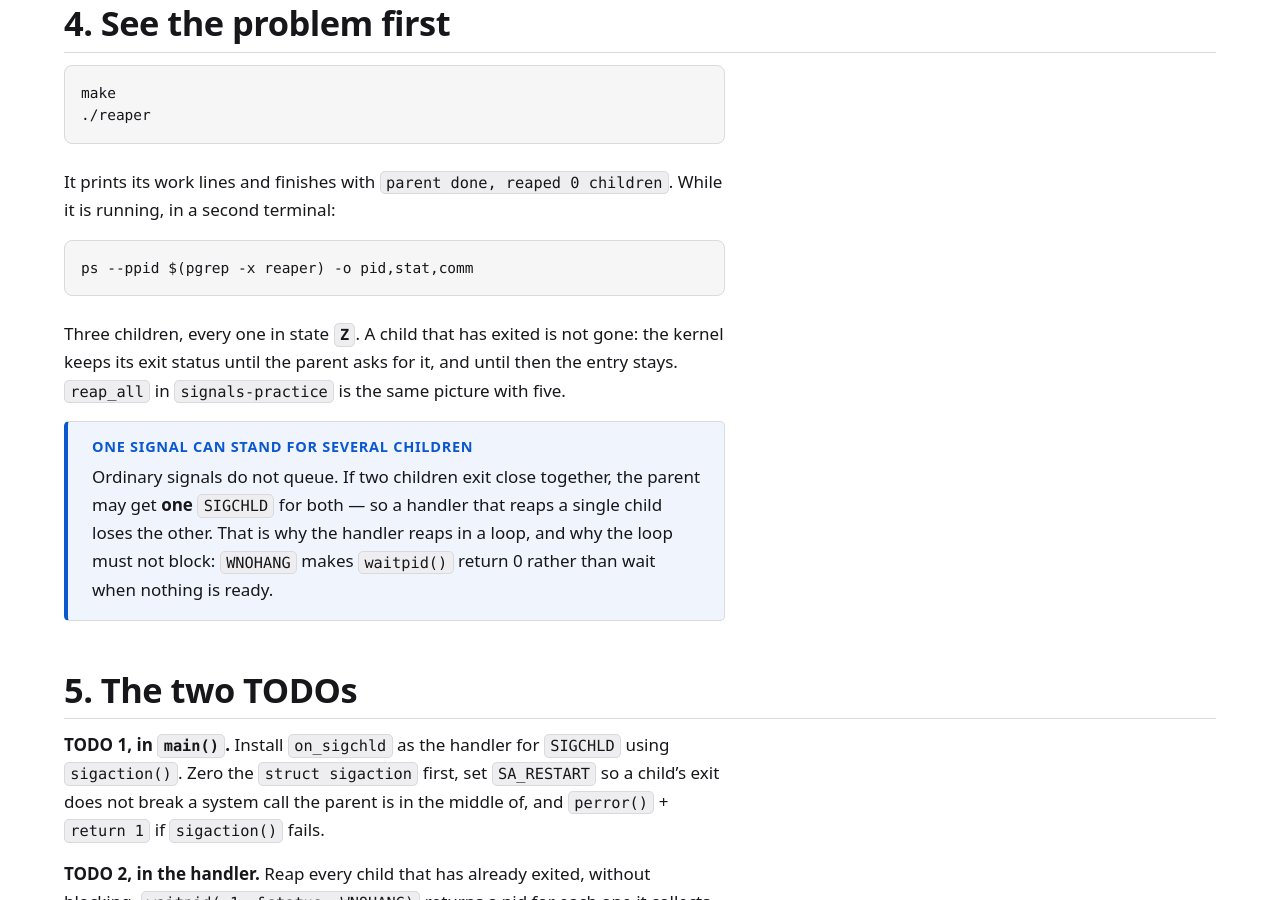
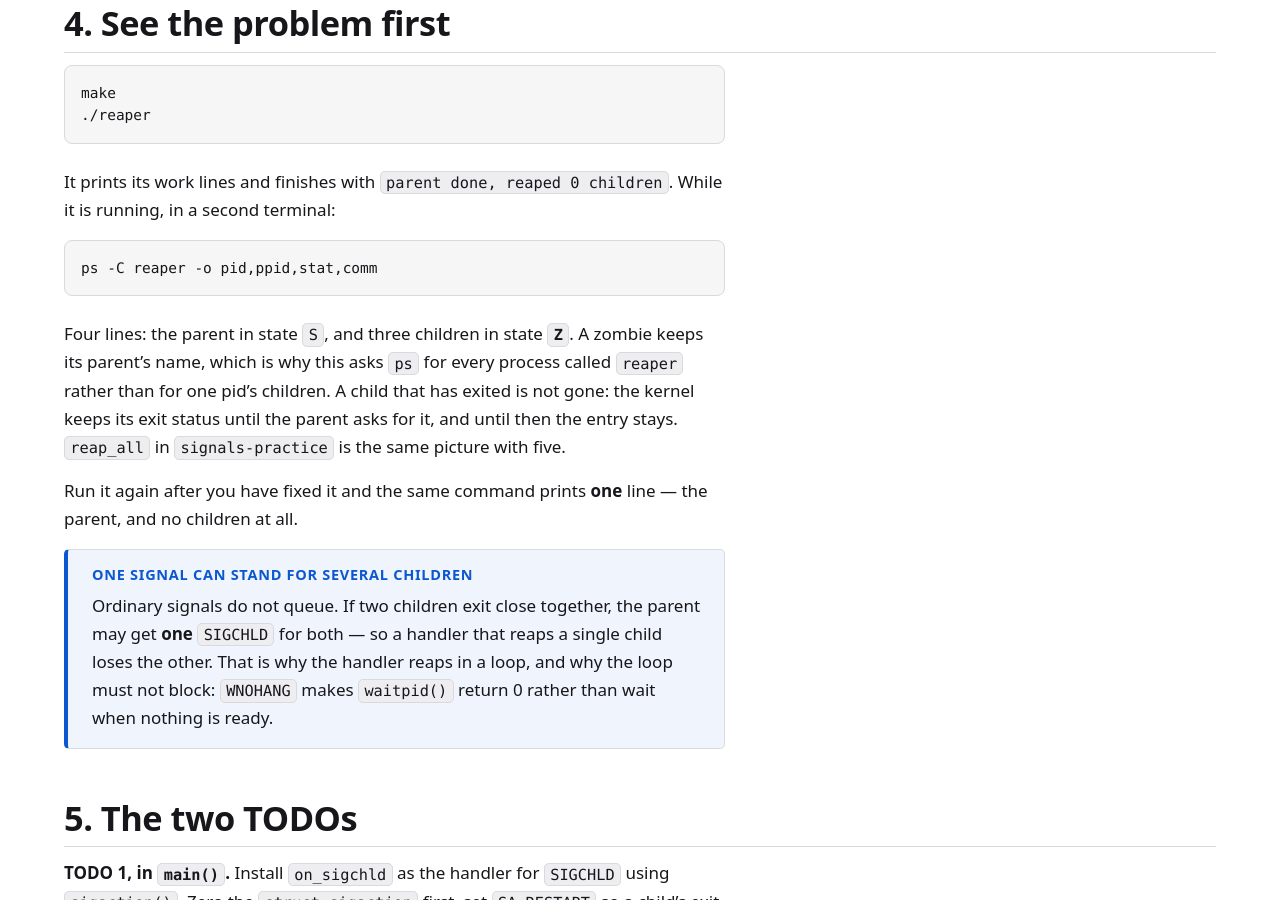
Before and after one commit to CSCE-313-FA26/CSCE-313-FA26.github.io, a Jekyll site: the page built from activity-5-qvtr/index.md, in a window 1280 px wide and 900 px high, scrolled down 2100 px. Built offline with Jekyll 4.4.1, drawn with Linux system fonts in a browser that asks for light colours.

Commit message:
Activity 5: ps -C reaper, not ps --ppid $(pgrep -x reaper)
A zombie keeps its parent's name, so while the bug is present pgrep -x
returns four pids and ps --ppid fails with 'process ID list syntax error'
- in exactly the case the command was given for. Measured both ways.

Co-Authored-By: Claude Opus 5 (1M context) <noreply@anthropic.com>
Claude-Session: https://claude.ai/code/session_01Cdfrp6jXTU4Azy52SVcfSN

````diff
--- a/activity-5-qvtr/index.md
+++ b/activity-5-qvtr/index.md
@@ -82,12 +82,18 @@ It prints its work lines and finishes with `parent done, reaped 0 children`.
 While it is running, in a second terminal:
 
 ```bash
-ps --ppid $(pgrep -x reaper) -o pid,stat,comm
+ps -C reaper -o pid,ppid,stat,comm
 ```
 
-Three children, every one in state **`Z`**. A child that has exited is not gone:
+Four lines: the parent in state `S`, and three children in state **`Z`**. A
+zombie keeps its parent's name, which is why this asks `ps` for every process
+called `reaper` rather than for one pid's children. A child that has exited is
+not gone:
 the kernel keeps its exit status until the parent asks for it, and until then the
 entry stays. `reap_all` in `signals-practice` is the same picture with five.
+
+Run it again after you have fixed it and the same command prints **one** line —
+the parent, and no children at all.
 
 <aside class="callout callout--note" aria-labelledby="queue-heading">
 <h2 class="callout__title" id="queue-heading">One signal can stand for several children</h2>
````
